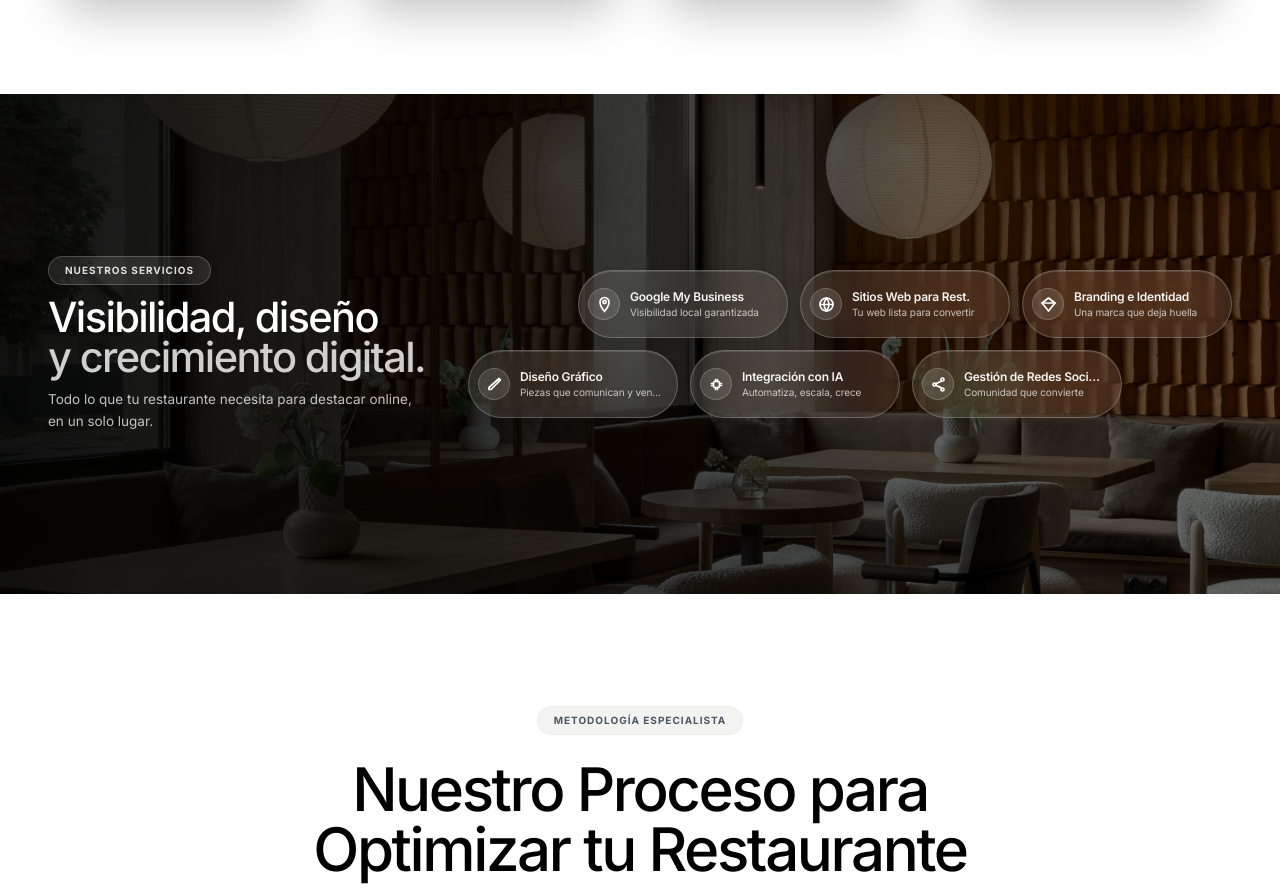
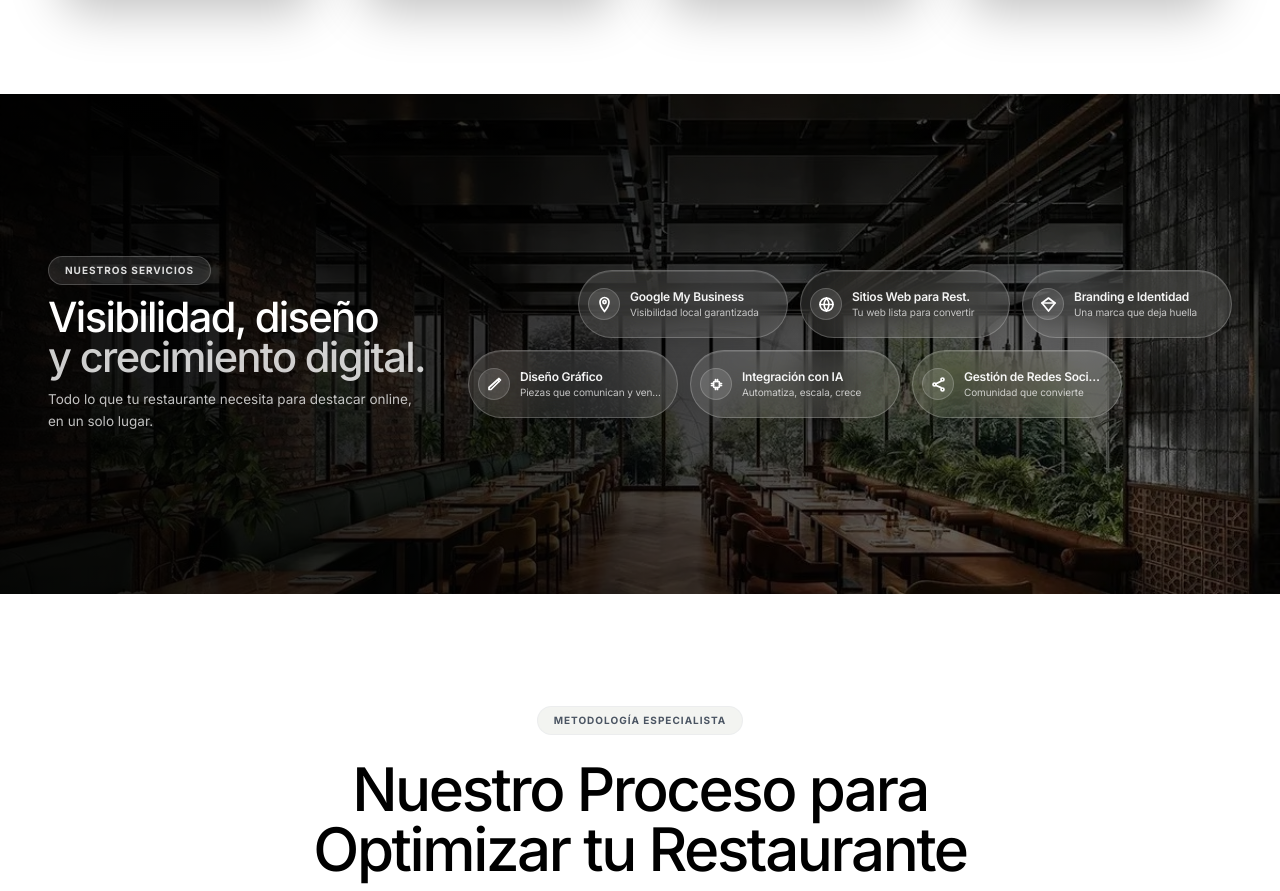
Before and after one commit to motionsmanagement/Motions, a React (Vite) app: page / in a window 1280 px wide. Shown: the part 1671-2562 px from the top of the page. Built offline with nearby package versions, Linux system fonts and the light colour scheme.

Commit message:
style: update services banner background image

```diff
--- a/components/ServicesBanner.tsx
+++ b/components/ServicesBanner.tsx
@@ -84,7 +84,7 @@ const ServicesBanner: React.FC = () => {
         >
             {/* Background image */}
             <img
-                src="/bannerz.jpg"
+                src="/Restaurant.jpg"
                 alt="Fondo banner"
                 className="absolute inset-0 w-full h-full object-cover object-center z-0"
                 style={{ filter: 'brightness(0.52)' }}
```
Also changed, not shown: public/Restaurant.jpg (added).
